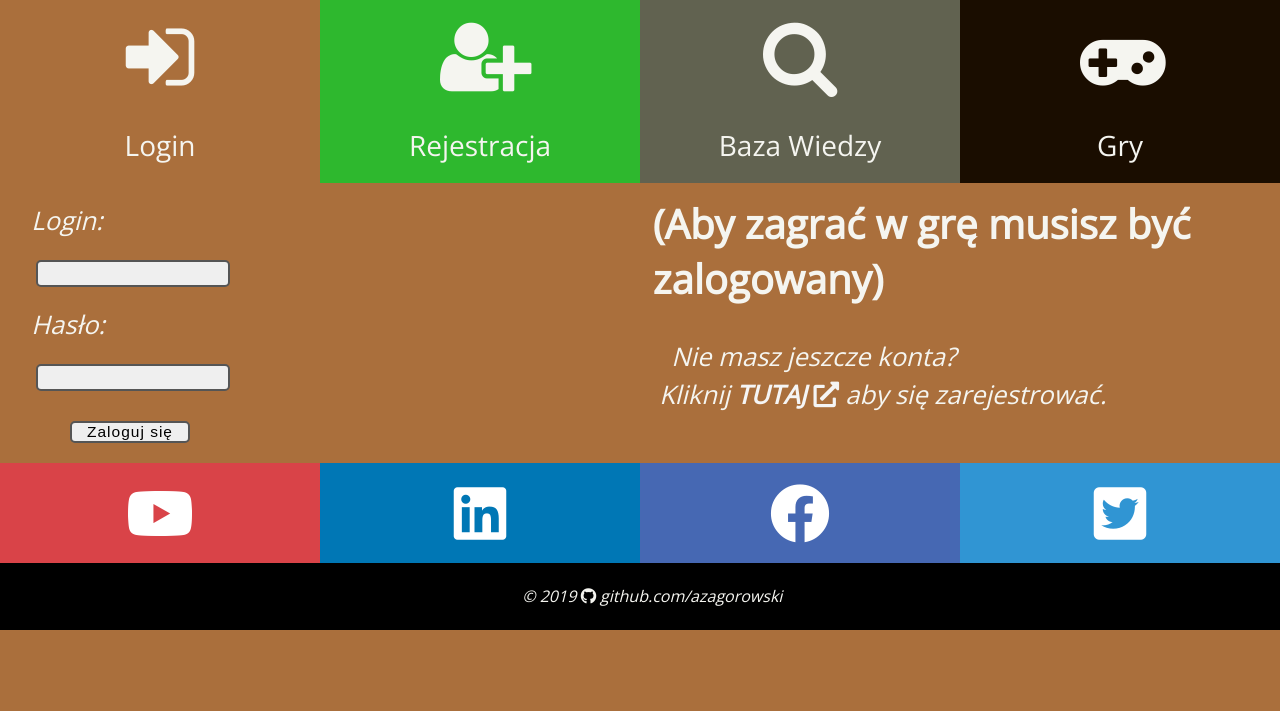
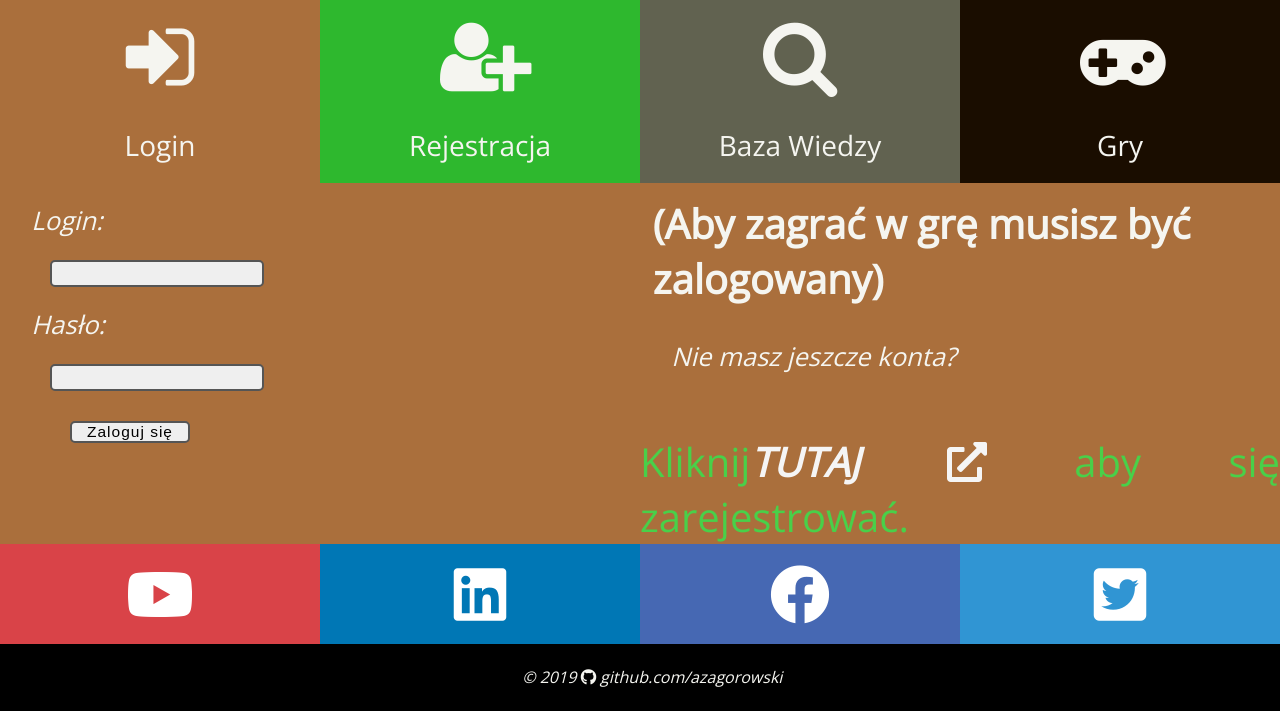
Before and after one commit to azagorowski/opencast-web-portal, a PHP site: page /login in a window 1280 px wide. Shown: the part 606-1317 px from the top of the page. Before the commit the page ends 1236 px from the top, so only its background shows below. Run offline with PHP 8.4, Linux system fonts and the light colour scheme; some libraries are stand-ins or nearby versions.

Commit message:
Editing of login section
Editing style of login page

```diff
--- a/src/login.php
+++ b/src/login.php
@@ -84,7 +84,8 @@
 		</article>
 		<aside id="first-article">
 		<h2>(Aby zagrać w grę musisz być zalogowany)</h2>
-		<p>Nie masz jeszcze konta?<br/> Kliknij <a href="register.php"><b><i>TUTAJ </i><i class="fas fa-external-link-alt"></i></b></a> aby się zarejestrować.</p>
+		<p>Nie masz jeszcze konta?<br/><br/></p>
+		<div id="here">Kliknij<a href="register"><b><i>TUTAJ </i><i class="fas fa-external-link-alt"></i></b></a> aby się zarejestrować.</div>
 		</aside>
 	</section>
 	<section class="inner-wrapper-2">
--- a/src/style.css
+++ b/src/style.css
@@ -422,16 +422,27 @@ footer p {
 	padding: 2%;
 	text-align: center;
 }
+
+#here {
+	font-size: 40px;
+	text-align: justify;
+	color: #49d049;
+}
+#here a:hover {
+	font-size: 40px;
+	text-align: justify;
+	color: #4d2600;
+}
 /*---------LOGIN.PHP---------*/
 input[type=text],
 input[type=password]
 {
-	width: 180px;
+	width: 200px;
 	background-color: #efefef;
 	border: 2px solid #555;
 	border-radius: 5px;
 	font-size: 20px;
-	margin-left: 36px;
+	margin-left: 50px;
 	padding: 0px 5px;
 	outline: none;
 	/*box-sizing: border-box;*/
```
